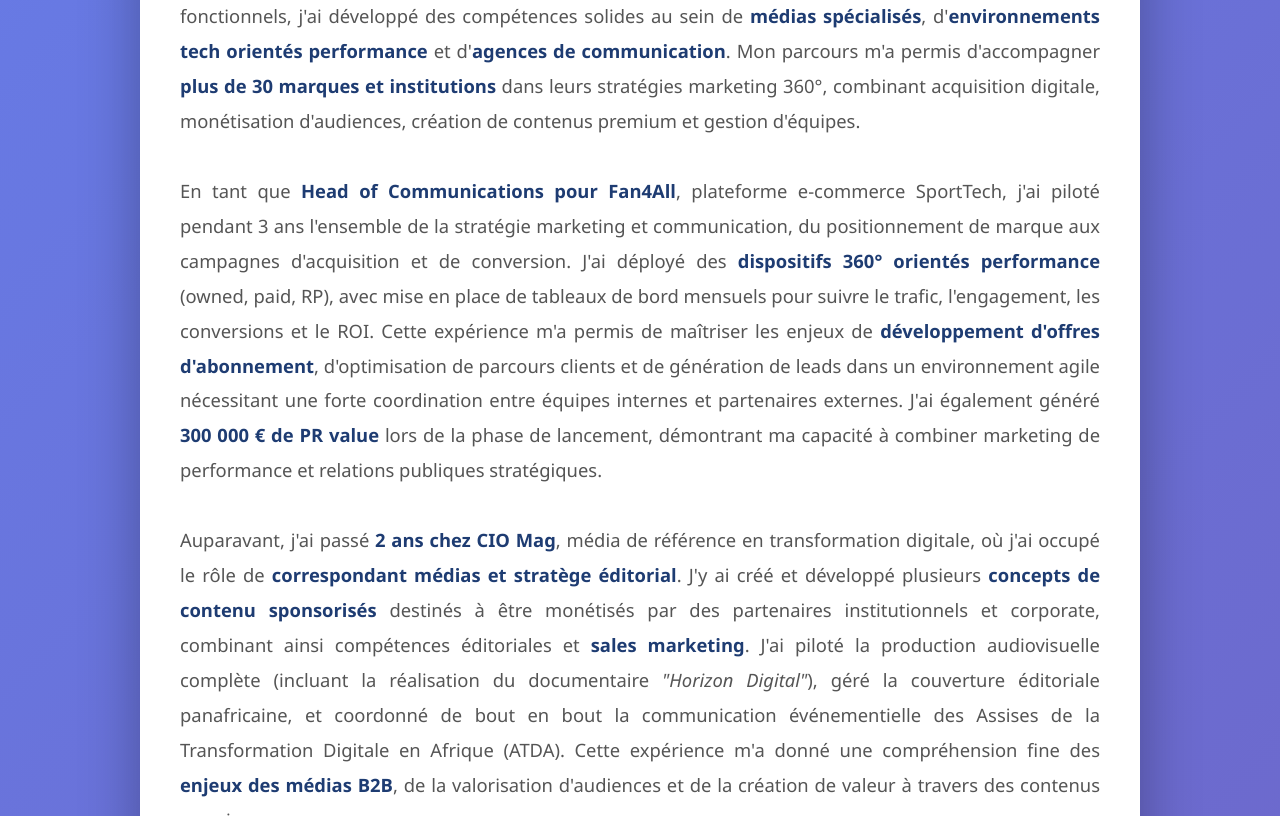
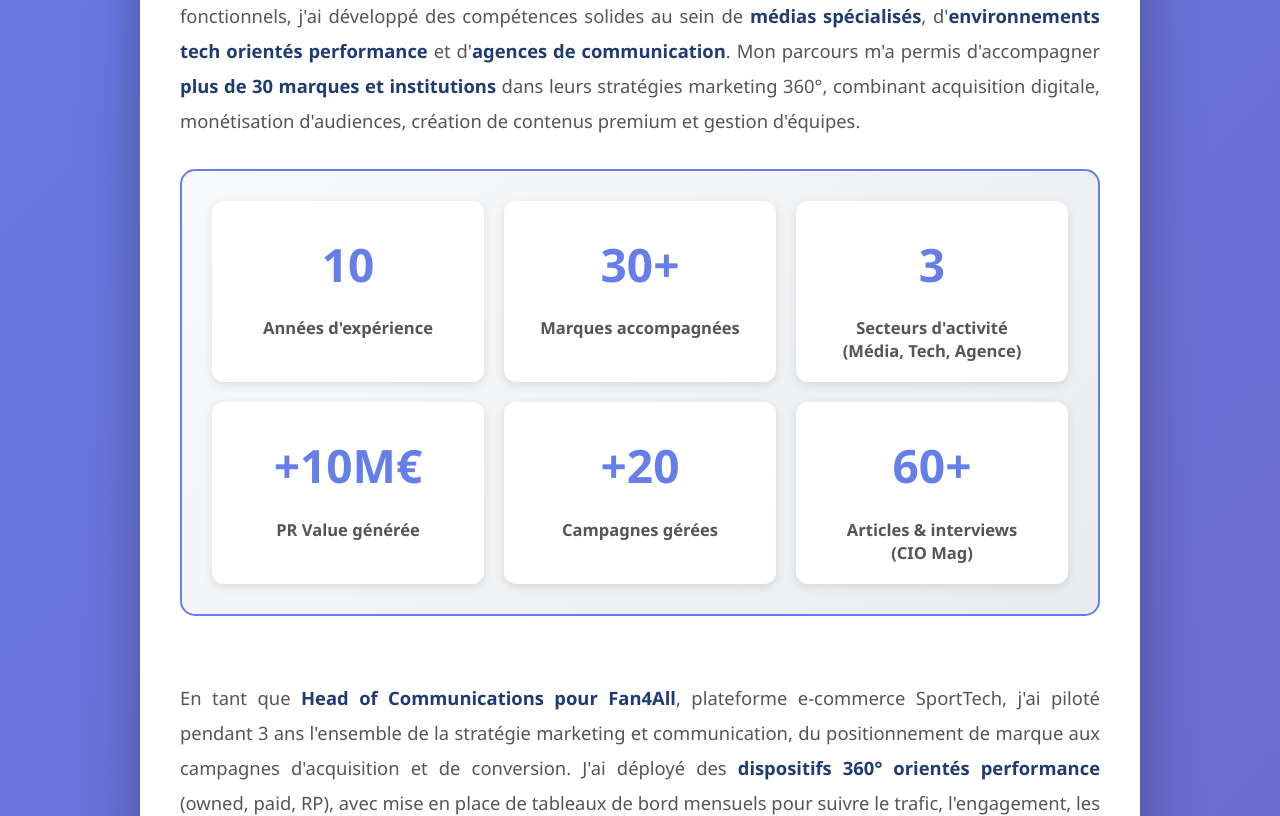
Before and after one commit to sahelpub21-debug/responsablecommarketing, a plain HTML site: page index.html in a window 1280 px wide. Shown: the part 593-1409 px from the top of the page. Drawn offline with Linux system fonts and the light colour scheme.

Commit message:
Update index.html

```diff
--- a/index.html
+++ b/index.html
@@ -111,6 +111,8 @@
             text-decoration: none;
             transition: all 0.3s ease;
             box-shadow: 0 5px 20px rgba(0,0,0,0.2);
+            position: relative;
+            z-index: 10;
         }
 
         .cv-download:hover {
@@ -153,6 +155,45 @@
 
         .intro strong {
             color: #1e3c72;
+        }
+
+        .insights-dashboard {
+            display: grid;
+            grid-template-columns: repeat(auto-fit, minmax(200px, 1fr));
+            gap: 20px;
+            margin: 30px 0;
+            padding: 30px;
+            background: linear-gradient(135deg, #f8f9fa 0%, #e9ecef 100%);
+            border-radius: 15px;
+            border: 2px solid #667eea;
+        }
+
+        .insight-box {
+            text-align: center;
+            padding: 20px;
+            background: white;
+            border-radius: 12px;
+            box-shadow: 0 3px 10px rgba(0,0,0,0.1);
+            transition: all 0.3s ease;
+        }
+
+        .insight-box:hover {
+            transform: translateY(-3px);
+            box-shadow: 0 5px 20px rgba(102, 126, 234, 0.2);
+        }
+
+        .insight-number {
+            font-size: 2.5em;
+            font-weight: bold;
+            color: #667eea;
+            margin-bottom: 8px;
+        }
+
+        .insight-label {
+            font-size: 0.9em;
+            color: #555;
+            font-weight: 600;
+            line-height: 1.4;
         }
 
         .section {
@@ -345,16 +386,44 @@
             </div>
             <h1>ZAKARIA GALLOUCH</h1>
             <p class="subtitle">Candidature au poste Responsable Marketing et Communication - GROUPE LE MATIN</p>
-            <div style="display: flex; gap: 15px; justify-content: center; margin-top: 20px; flex-wrap: wrap;">
+            <div style="display: flex; gap: 15px; justify-content: center; margin-top: 20px; flex-wrap: wrap; position: relative; z-index: 10;">
                 <a href="https://sahelpub21-debug.github.io/Comms_Mkg_Manager/" class="cv-download" target="_blank">📄 CV</a>
-                <a href="https://zakariagallouch.my.canva.site/" class="cv-download" target="_blank">💼 Portfolio</a>
+                <a href="https://yti.my.canva.site/zg-portfolio" class="cv-download" target="_blank">💼 Portfolio</a>
             </div>
         </div>
 
         <div class="content">
             <div class="intro">
                 Avec <strong>10 années d'expérience</strong> en marketing, communication stratégique et gestion de projets cross-fonctionnels, j'ai développé des compétences solides au sein de <strong>médias spécialisés</strong>, d'<strong>environnements tech orientés performance</strong> et d'<strong>agences de communication</strong>. Mon parcours m'a permis d'accompagner <strong>plus de 30 marques et institutions</strong> dans leurs stratégies marketing 360°, combinant acquisition digitale, monétisation d'audiences, création de contenus premium et gestion d'équipes.
-                <br><br>
+
+                <div class="insights-dashboard">
+                    <div class="insight-box">
+                        <div class="insight-number">10</div>
+                        <div class="insight-label">Années d'expérience</div>
+                    </div>
+                    <div class="insight-box">
+                        <div class="insight-number">30+</div>
+                        <div class="insight-label">Marques accompagnées</div>
+                    </div>
+                    <div class="insight-box">
+                        <div class="insight-number">3</div>
+                        <div class="insight-label">Secteurs d'activité<br>(Média, Tech, Agence)</div>
+                    </div>
+                    <div class="insight-box">
+                        <div class="insight-number">+10M€</div>
+                        <div class="insight-label">PR Value générée</div>
+                    </div>
+                    <div class="insight-box">
+                        <div class="insight-number">+20</div>
+                        <div class="insight-label">Campagnes gérées</div>
+                    </div>
+                    <div class="insight-box">
+                        <div class="insight-number">60+</div>
+                        <div class="insight-label">Articles & interviews<br>(CIO Mag)</div>
+                    </div>
+                </div>
+
+                <br>
                 En tant que <strong>Head of Communications pour Fan4All</strong>, plateforme e-commerce SportTech, j'ai piloté pendant 3 ans l'ensemble de la stratégie marketing et communication, du positionnement de marque aux campagnes d'acquisition et de conversion. J'ai déployé des <strong>dispositifs 360° orientés performance</strong> (owned, paid, RP), avec mise en place de tableaux de bord mensuels pour suivre le trafic, l'engagement, les conversions et le ROI. Cette expérience m'a permis de maîtriser les enjeux de <strong>développement d'offres d'abonnement</strong>, d'optimisation de parcours clients et de génération de leads dans un environnement agile nécessitant une forte coordination entre équipes internes et partenaires externes. J'ai également généré <strong>300 000 € de PR value</strong> lors de la phase de lancement, démontrant ma capacité à combiner marketing de performance et relations publiques stratégiques.
                 <br><br>
                 Auparavant, j'ai passé <strong>2 ans chez CIO Mag</strong>, média de référence en transformation digitale, où j'ai occupé le rôle de <strong>correspondant médias et stratège éditorial</strong>. J'y ai créé et développé plusieurs <strong>concepts de contenu sponsorisés</strong> destinés à être monétisés par des partenaires institutionnels et corporate, combinant ainsi compétences éditoriales et <strong>sales marketing</strong>. J'ai piloté la production audiovisuelle complète (incluant la réalisation du documentaire <em>"Horizon Digital"</em>), géré la couverture éditoriale panafricaine, et coordonné de bout en bout la communication événementielle des Assises de la Transformation Digitale en Afrique (ATDA). Cette expérience m'a donné une compréhension fine des <strong>enjeux des médias B2B</strong>, de la valorisation d'audiences et de la création de valeur à travers des contenus premium.
@@ -474,7 +543,7 @@
                 <p style="margin-bottom: 20px;">Je serais ravi d'échanger sur la manière dont mon expérience en marketing de performance, valorisation d'audiences et gestion de projets stratégiques peut accompagner les ambitions de croissance et d'innovation du Groupe Le Matin.</p>
                 <div style="display: flex; gap: 15px; justify-content: center; flex-wrap: wrap;">
                     <a href="https://sahelpub21-debug.github.io/Comms_Mkg_Manager/" class="cv-download-cta" target="_blank">📄 CV</a>
-                    <a href="https://zakariagallouch.my.canva.site/" class="cv-download-cta" target="_blank">💼 Portfolio</a>
+                    <a href="https://yti.my.canva.site/zg-portfolio" class="cv-download-cta" target="_blank">💼 Portfolio</a>
                 </div>
                 <div class="contact-info">
                     <div class="contact-item">
```
